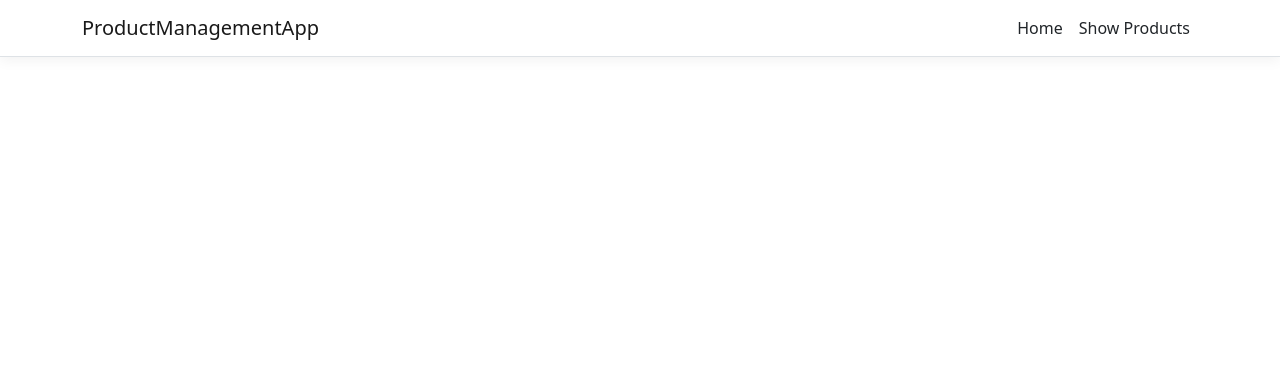
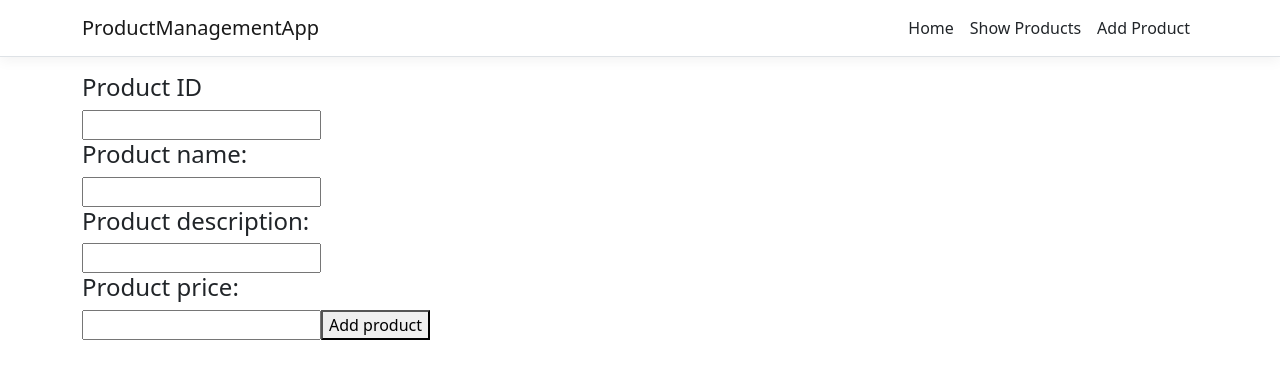
Before and after one commit to dragonhansen/ProductManagementApp, a React (Create React App) app in the folder ClientApp/: page /add-product in a window 1280 px wide. Shown: the top 378 px of the page. Built offline with nearby package versions, Linux system fonts and the light colour scheme.

Commit message:
insert product works but needs a bit of polish

```diff
--- a/ClientApp/src/AppRoutes.js
+++ b/ClientApp/src/AppRoutes.js
@@ -1,3 +1,4 @@
+import AddProduct from "./components/AddProduct";
 import { Home } from "./components/Home";
 import ShowProducts from "./components/ShowProducts";
 
@@ -9,6 +10,10 @@ const AppRoutes = [
   {
     path: '/show-products',
     element: <ShowProducts />
+  },
+  {
+    path: '/add-product',
+    element: <AddProduct />
   }
 ];
 
--- /dev/null
+++ b/ClientApp/src/components/AddProduct.js
@@ -0,0 +1,20 @@
+import React from "react";
+
+function AddProduct() {
+
+    return (
+        <form action={"product"} method="post">
+            <h4>Product ID</h4>
+            <input name="productId" required/>
+            <h4>Product name: </h4>
+            <input name="productName" required/>
+            <h4>Product description: </h4>
+            <input name="productDescription" required/>
+            <h4>Product price: </h4>
+            <input name="productPrice" required/>
+            <button type="submit">Add product</button>
+        </form>
+    );
+}
+
+export default AddProduct;
--- a/ClientApp/src/components/NavMenu.js
+++ b/ClientApp/src/components/NavMenu.js
@@ -35,6 +35,9 @@ export class NavMenu extends Component {
               <NavItem>
                 <NavLink tag={Link} className="text-dark" to="/show-products">Show Products</NavLink>
               </NavItem>
+              <NavItem>
+                <NavLink tag={Link} className="text-dark" to="/add-product">Add Product</NavLink>
+              </NavItem>
             </ul>
           </Collapse>
         </Navbar>
```
Also changed, not shown: 2 other files (tests, documents, lock files or other folders).
